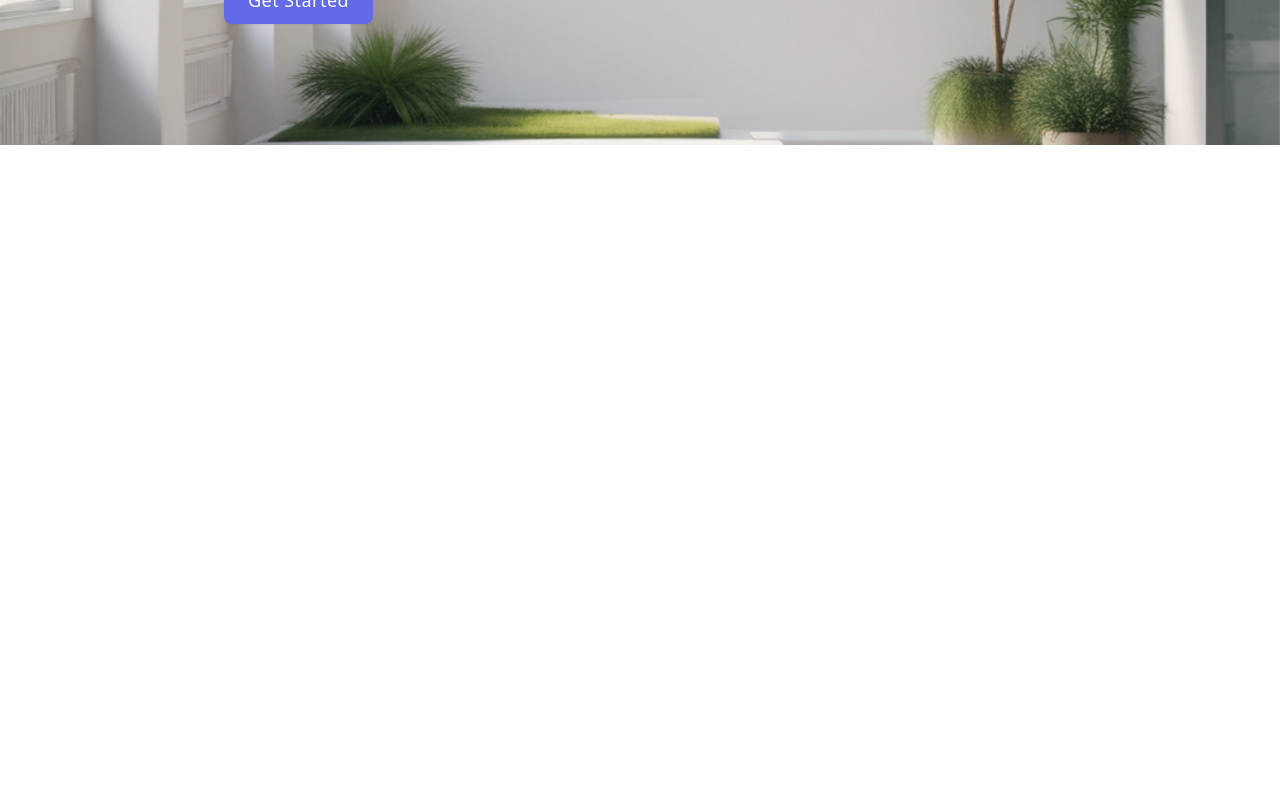
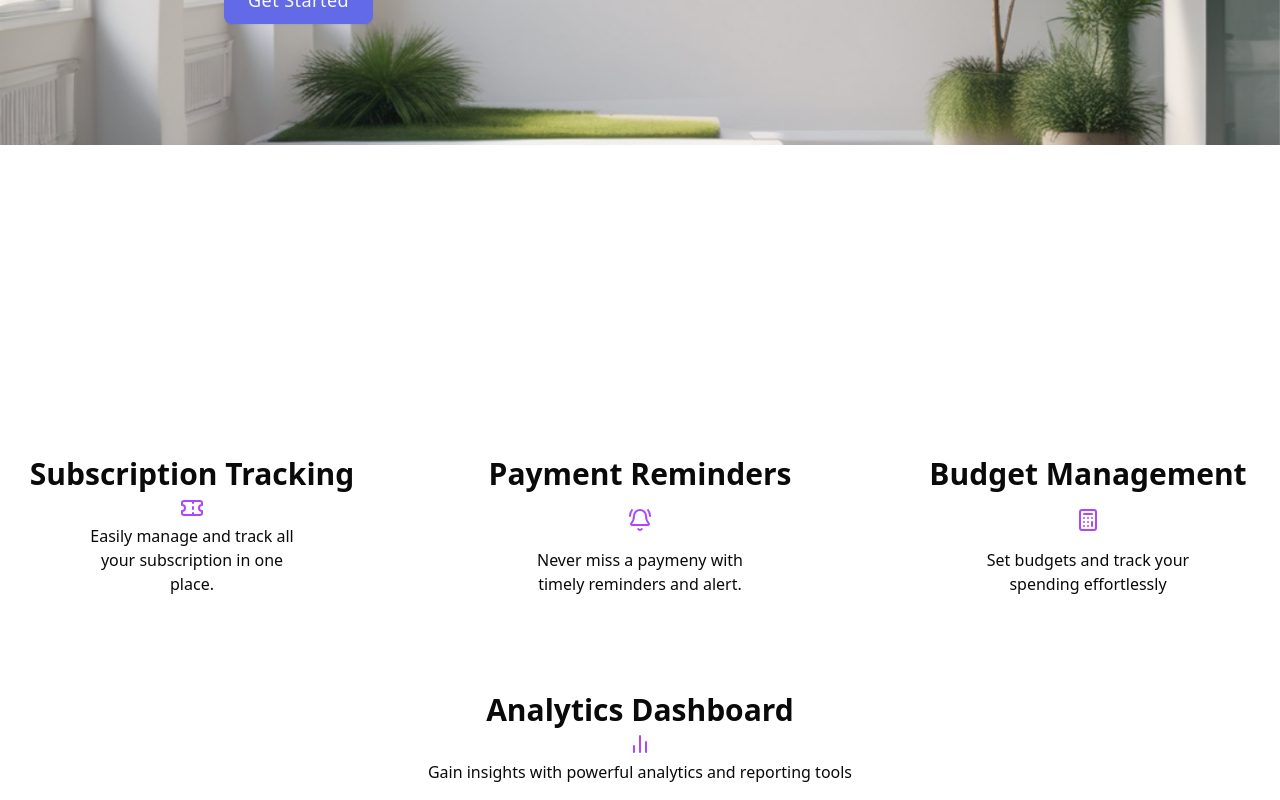
Before and after one commit to khatri-rohit/subscription_tracker, a React (Vite) app in the folder subscribe/: page / in a window 1280 px wide. Shown: the part 488-1288 px from the top of the page. Before the commit the page ends 800 px from the top, so only its background shows below. Built offline with nearby package versions, Linux system fonts and the light colour scheme.

Commit message:
Add Features component to Home page; implement feature display with icons and descriptions

```diff
--- /dev/null
+++ b/subscribe/src/components/common/Feature.tsx
@@ -0,0 +1,23 @@
+import clsx from "clsx"
+
+type Props = {
+    heading: string,
+    icon: React.ReactElement,
+    description: string,
+    gridProperty?: string
+}
+
+const Feature = ({ heading, description, icon, gridProperty }: Props) => {
+
+    return (
+        <article className={clsx("h-full flex flex-col items-center justify-between w-[60%] m-auto text-center", gridProperty)}>
+            <h3 className="font-semibold text-3xl text-nowrap">{heading}</h3>
+            {icon}
+            <p className="text-[1em]">
+                {description}
+            </p>
+        </article>
+    )
+}
+
+export default Feature
--- /dev/null
+++ b/subscribe/src/components/common/Features.tsx
@@ -0,0 +1,28 @@
+import { BellRing, Calculator, ChartNoAxesColumn, Ticket } from "lucide-react";
+import Feature from "./Feature"
+
+const featureDetails = [
+    { heading: "Subscription Tracking", description: "Easily manage and track all your subscription in one place.", icon: <Ticket className="text-purple-500 my-1" /> },
+    { heading: "Payment Reminders", description: "Never miss a paymeny with timely reminders and alert.", icon: <BellRing className="text-purple-500 my-1" /> },
+    { heading: "Budget Management", description: "Set budgets and track your spending effortlessly", icon: <Calculator className="text-purple-500 my-1" /> },
+    { heading: "Analytics Dashboard", description: "Gain insights with powerful analytics and reporting tools", icon: <ChartNoAxesColumn className="text-purple-500 my-1" />, gridProperty:"col-span-3" },
+];
+
+const Features = () => {
+
+    return (
+        <section className="p-4 pt-40">
+            <div className="md:grid grid-cols-3 gap-24 w-fit m-auto">
+                {
+                    featureDetails.map(
+                        (feature, index) =>
+                            <Feature key={index} heading={feature.heading}
+                                description={feature.description} icon={feature.icon} gridProperty={feature.gridProperty} />
+                    )
+                }
+            </div>
+        </section>
+    )
+}
+
+export default Features
--- a/subscribe/src/pages/Home.tsx
+++ b/subscribe/src/pages/Home.tsx
@@ -1,9 +1,11 @@
-import HeroSection from "@/components/common/HeroSection"
+import Features from "../components/common/Features"
+import HeroSection from "../components/common/HeroSection"
 
 const Home = () => {
     return (
         <main>
             <HeroSection />
+            <Features />
         </main>
     )
 }
```
